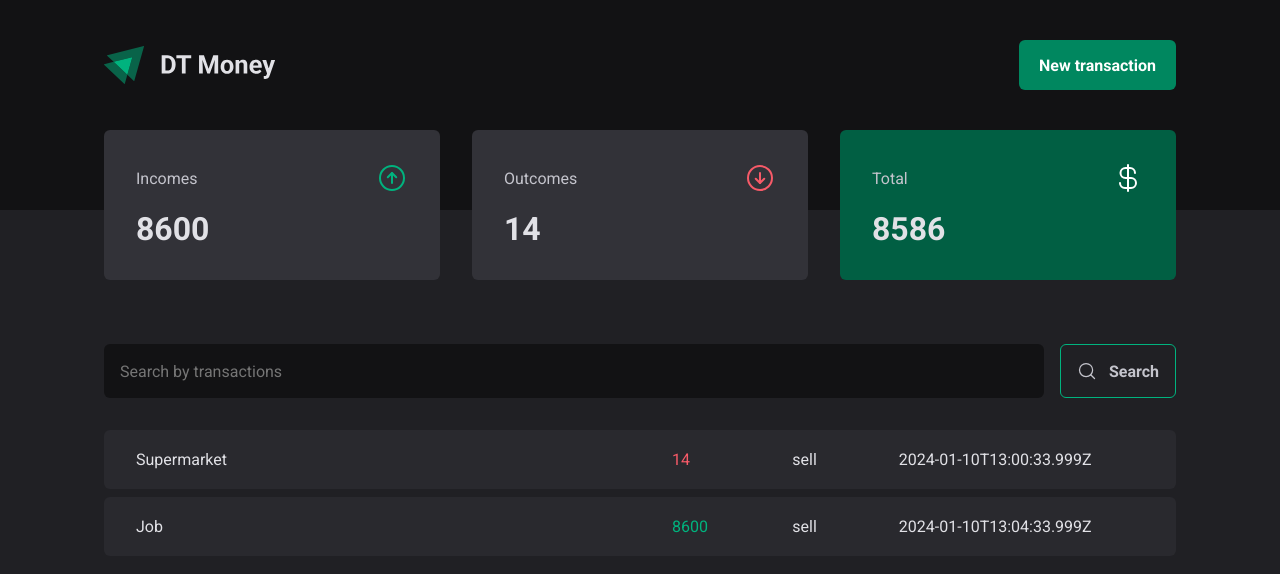
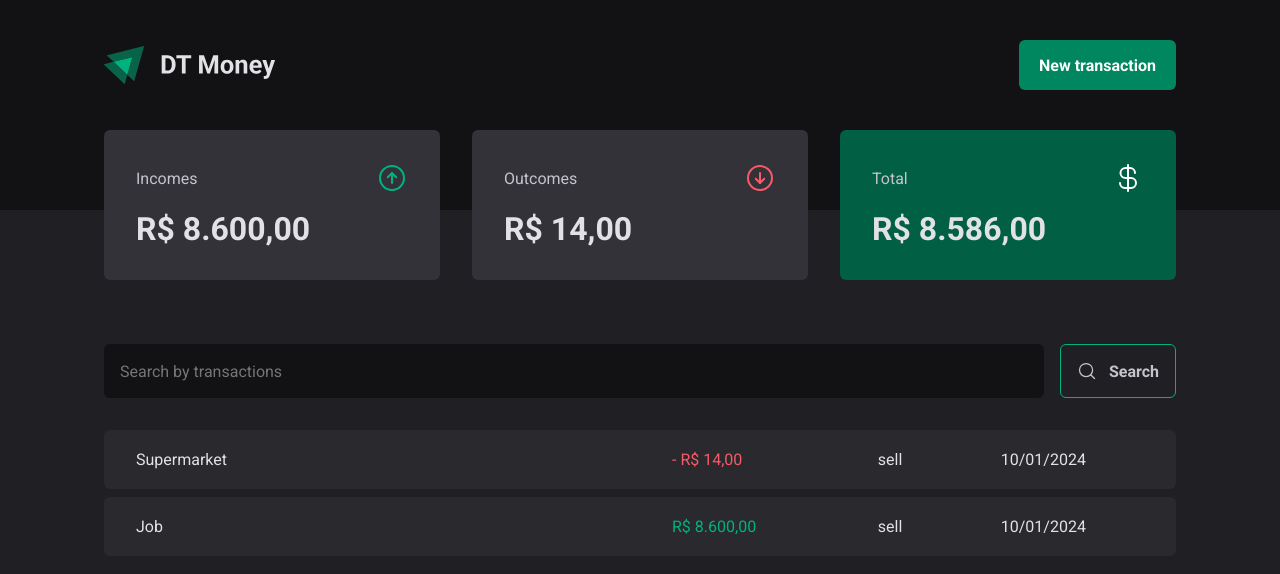
Before and after one commit to o-yurimaciel/dt-money, a React (Vite) app: page / in a window 1280 px wide. Shown: the top 574 px of the page. Built offline with nearby package versions, Linux system fonts and the light colour scheme; data requests are answered from the project's data file.

Commit message:
add price and date formatter

```diff
--- a/src/components/Summary/index.tsx
+++ b/src/components/Summary/index.tsx
@@ -2,6 +2,7 @@
 import { SummaryCard, SummaryContainer } from "./styles";
 import { useContext } from "react";
 import { TransactionsContext } from "../../contexts/TransactionsContext";
+import { priceFormatter } from "../../utils/formatter";
 
 export function Summary() {
     const { transactions } = useContext(TransactionsContext)
@@ -33,7 +34,7 @@
                     <ArrowCircleUp  size={32} color="#00b37e"/>
                 </header>
 
-                <strong>{summary.income}</strong>
+                <strong>{priceFormatter.format(summary.income)}</strong>
             </SummaryCard>
 
             <SummaryCard>
@@ -42,7 +43,7 @@
                     <ArrowCircleDown  size={32} color="#f75a68"/>
                 </header>
 
-                <strong>{summary.outcome}</strong>
+                <strong>{priceFormatter.format(summary.outcome)}</strong>
             </SummaryCard>
 
             <SummaryCard variant="green">
@@ -51,7 +52,7 @@
                     <CurrencyDollar  size={32} color="#fff"/>
                 </header>
 
-                <strong>{summary.total}</strong>
+                <strong>{priceFormatter.format(summary.total)}</strong>
             </SummaryCard>
         </SummaryContainer>
     )
--- a/src/pages/Transactions/index.tsx
+++ b/src/pages/Transactions/index.tsx
@@ -4,6 +4,7 @@
 import { SearchForm } from "./components/SearchForm";
 import { TransactionsContainer, TransactionsTable, PriceHighlight } from "./styles";
 import { TransactionsContext } from "../../contexts/TransactionsContext";
+import { dateFormatter, priceFormatter } from "../../utils/formatter";
 
 export function Transactions() {
     const { transactions } = useContext(TransactionsContext)
@@ -23,11 +24,12 @@
                                     <td width="50%">{transaction.description}</td>
                                     <td>
                                         <PriceHighlight variant={transaction.type}>
-                                            {transaction.price}
+                                            {transaction.type === 'outcome' && ' - '}
+                                            {priceFormatter.format(transaction.price)}
                                         </PriceHighlight>
                                     </td>
                                     <td>{transaction.category}</td>
-                                    <td>{transaction.createdAt}</td>
+                                    <td>{dateFormatter.format(new Date(transaction.createdAt))}</td>
                                 </tr>
                             )
                         })}
--- /dev/null
+++ b/src/utils/formatter.ts
@@ -0,0 +1,6 @@
+export const dateFormatter = new Intl.DateTimeFormat('pt-BR')
+
+export const priceFormatter = new Intl.NumberFormat('pt-BR', {
+    style: 'currency',
+    currency: 'BRL'
+})
```
